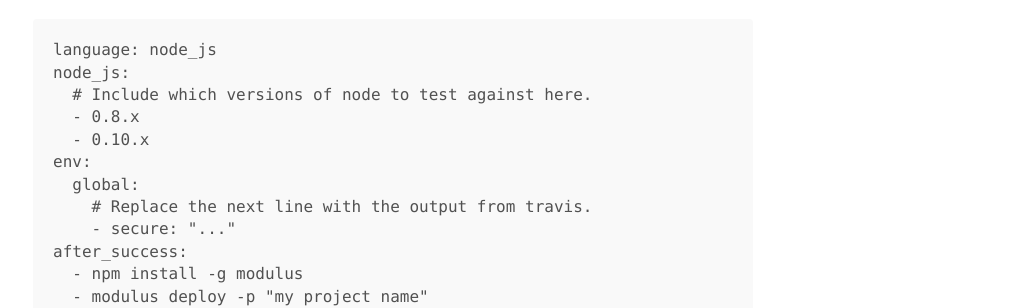
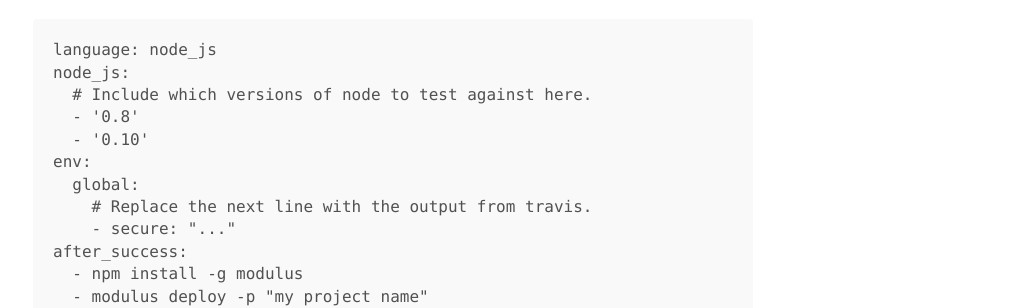
Before and after one commit to fiveisprime/fiveisprime.github.io, a Jekyll site: the page built from _posts/2014-01-07-modulus-deploy-from-travis.md, in a window 1280 px wide. Shown: the part 955-1263 px from the top of the page, without its empty margins (247-1278 px from the left). Built offline with Jekyll 4.4.1, drawn with Linux system fonts in a browser that asks for light colours; Markdown is read by kramdown in place of the engine named in the settings.

```diff
--- a/_posts/2014-01-07-modulus-deploy-from-travis.md
+++ b/_posts/2014-01-07-modulus-deploy-from-travis.md
@@ -32,8 +32,8 @@ If you don't already have a configuration file, create a file named
     language: node_js
     node_js:
       # Include which versions of node to test against here.
-      - 0.8.x
-      - 0.10.x
+      - '0.8'
+      - '0.10'
     env:
       global:
         # Replace the next line with the output from travis.
```
